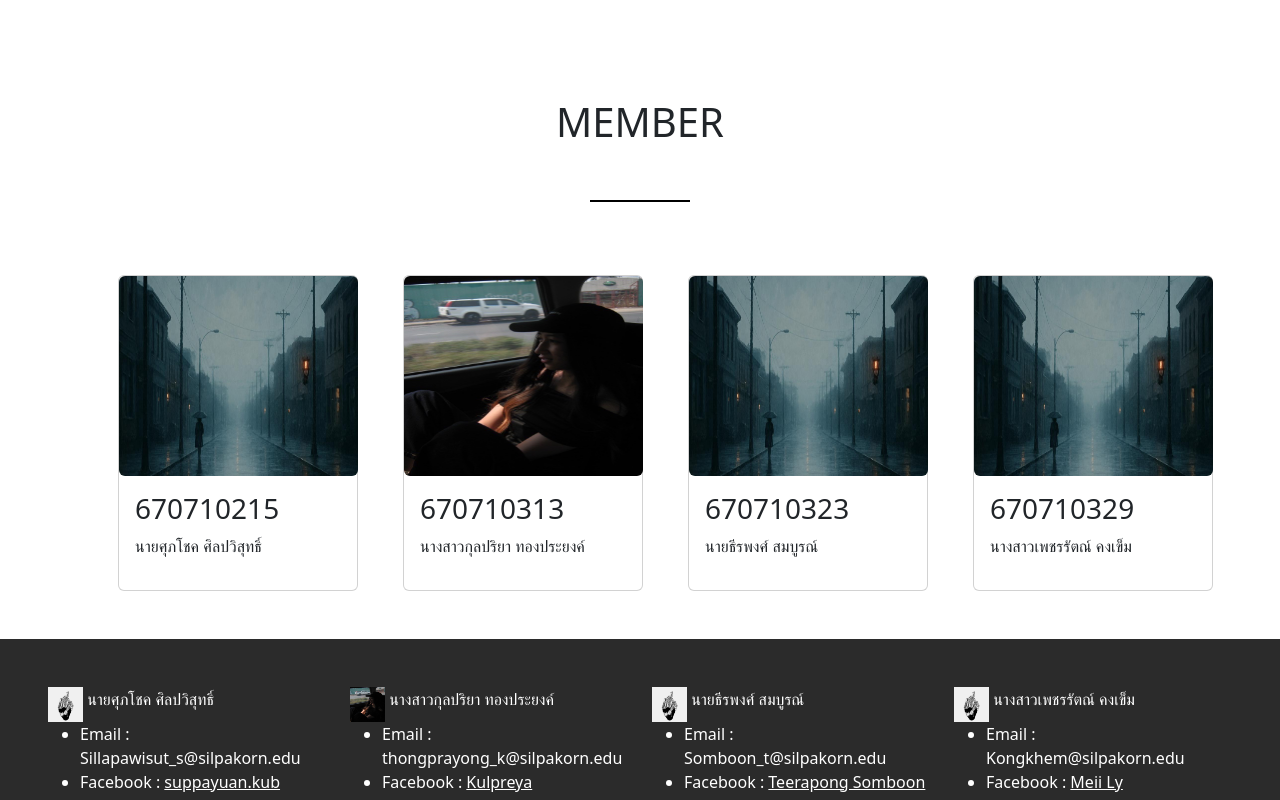
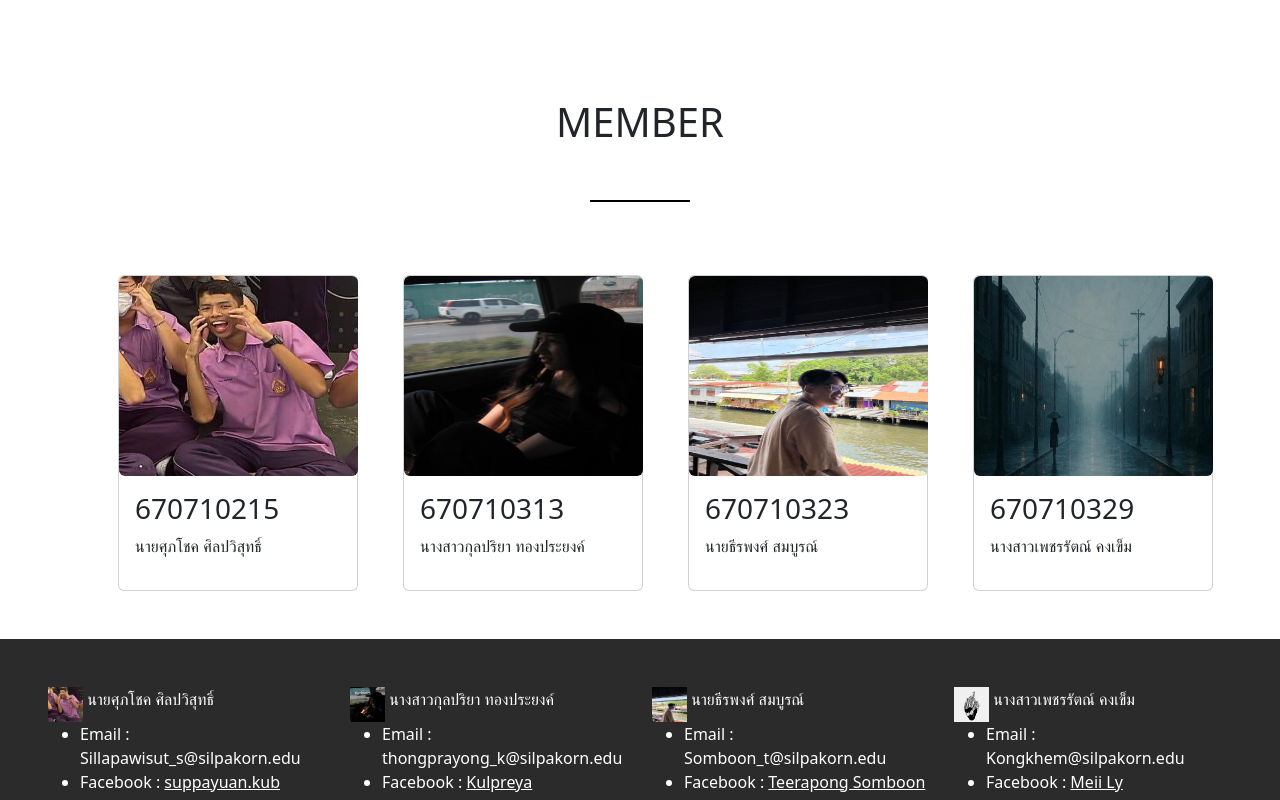
Before and after one commit to Earena313/Project-, a plain HTML site: page home.html in a window 1280 px wide. Shown: the part 2000-2800 px from the top of the page. Drawn offline with nearby package versions, Linux system fonts and the light colour scheme; files that its build step writes are made by us from their sources; a script that the page names is missing.

Commit message:
Update home.html

```diff
--- a/home.html
+++ b/home.html
@@ -57,9 +57,6 @@
           </li>
           <li class="nav-item">
             <a class="nav-link" href="#C3">ติดต่อ</a>
-          </li>
-          <li class="nav-item">
-            <a class="nav-link disabled" aria-disabled="true">Disabled</a>
           </li>
         </ul>
       </div>
@@ -199,7 +196,7 @@
           <div class="row">
             <section class="col-12 col-sm-3  p-5">
               <div class="card "style="width: 15rem;">
-                <img src="imgs/1.jpg" class="rounded" width="239" height="200">
+                <img src="imgs/Yuan.jpg" class="rounded" width="239" height="200">
                 <div class="card-body">
                   <h3 class="card-title">670710215</h3>
                     <p>นายศุภโชค ศิลปวิสุทธิ์</p>
@@ -217,7 +214,7 @@
             </section>
             <section class="col-12 col-sm-3  p-5">
               <div class="card "style="width: 15rem;">
-                <img src="imgs/1.jpg" class="rounded" width="239" height="200">
+                <img src="imgs/ball.jpg" class="rounded" width="239" height="200">
                 <div class="card-body">
                   <h3 class="card-title">670710323</h3>
                     <p>นายธีรพงศ์ สมบูรณ์</p>
@@ -244,7 +241,7 @@
         <div class="row">
               <div class="col-md-3">
                     <a class="navbar-brand" href="#" id="C3">
-                        <img src="imgs/10.jpg" width="35" height="35" class="d-inline-block align-top" alt="">
+                        <img src="imgs/Yuan.jpg" width="35" height="35" class="d-inline-block align-top" alt="">
                         นายศุภโชค ศิลปวิสุทธิ์
                     </a>
                     <ul>
@@ -266,7 +263,7 @@
               </div>
               <div class="col-md-3">
                   <a class="navbar-brand" href="#">
-                    <img src="imgs/10.jpg" width="35" height="35" class="d-inline-block align-top" alt="">
+                    <img src="imgs/ball.jpg" width="35" height="35" class="d-inline-block align-top" alt="">
                     นายธีรพงศ์ สมบูรณ์
                 </a>
                 <ul>
```
